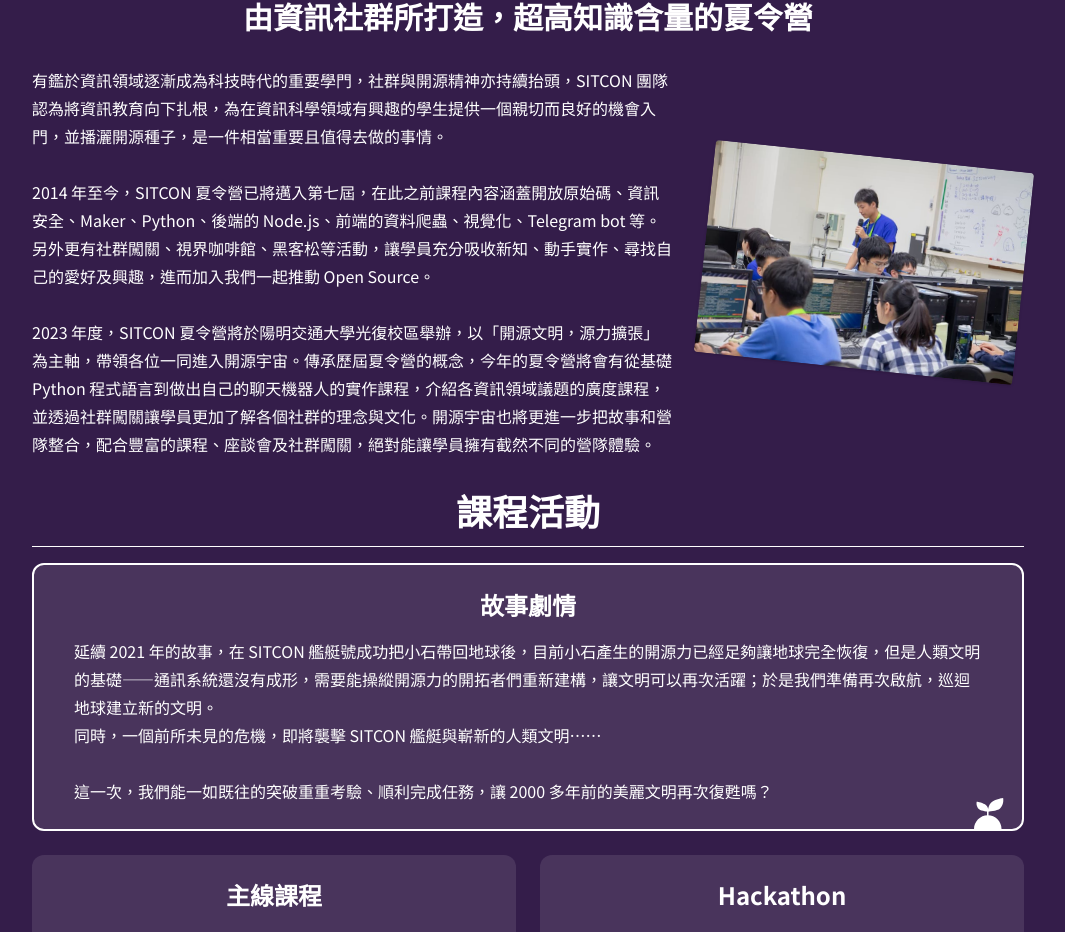
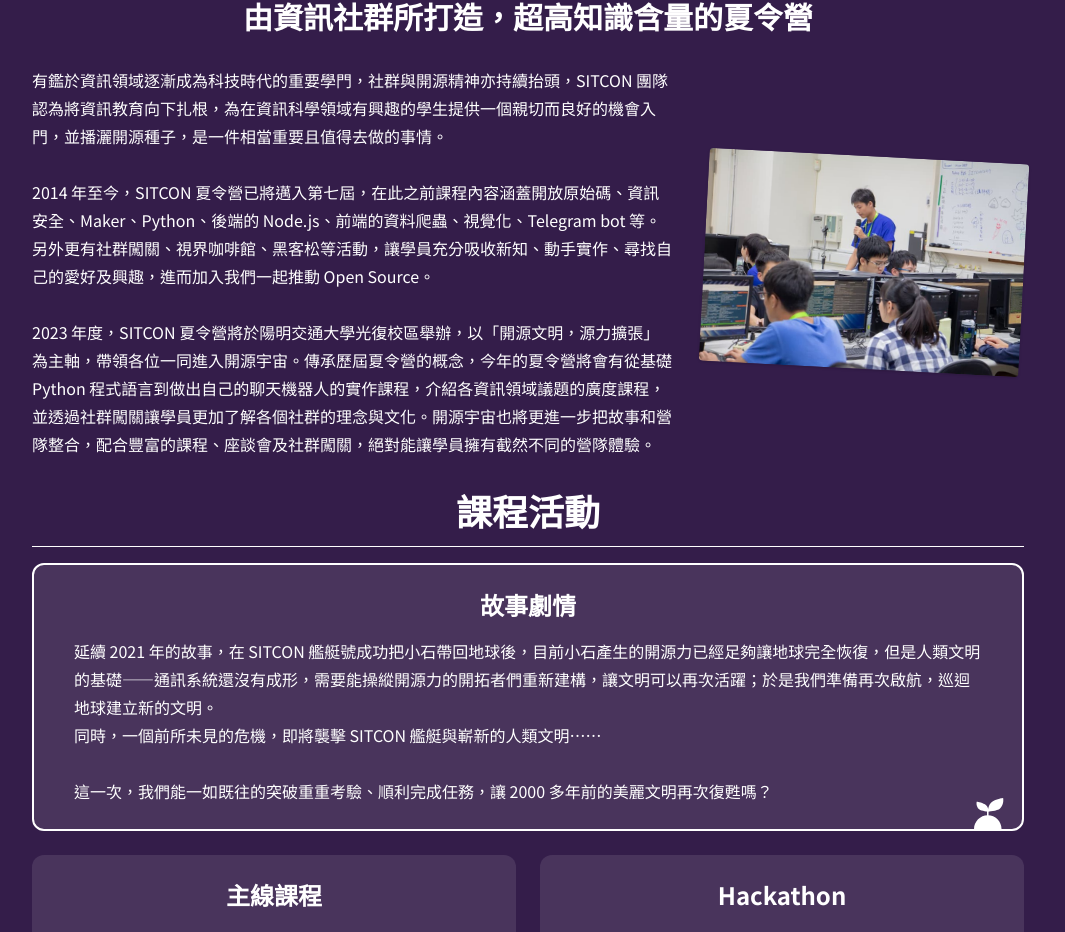
Before and after one commit to sitcon-tw/camp2024, a Next.js app: page / in a window 1280 px wide. Shown: the part 906-1838 px from the top of the page, without its empty margins (112-1177 px from the left). Built offline with nearby package versions, Linux system fonts and the light colour scheme.

Commit message:
updated img style

```diff
--- a/components/Intro.tsx
+++ b/components/Intro.tsx
@@ -13,7 +13,7 @@ export default function Intro() {
           <br />
           2023 年度，SITCON 夏令營將於陽明交通大學光復校區舉辦，以「開源文明，源力擴張」為主軸，帶領各位一同進入開源宇宙。傳承歷屆夏令營的概念，今年的夏令營將會有從基礎 Python 程式語言到做出自己的聊天機器人的實作課程，介紹各資訊領域議題的廣度課程，並透過社群闖關讓學員更加了解各個社群的理念與文化。開源宇宙也將更進一步把故事和營隊整合，配合豐富的課程、座談會及社群闖關，絕對能讓學員擁有截然不同的營隊體驗。
         </p>
-        <img src="/2023/images/48711198528_e7ac02a80b_k.jpg" className="w-full lg:w-80 object-cover rounded lg:rotate-6 shadow" />
+        <img src="/2023/images/48711198528_e7ac02a80b_k.jpg" className="w-full lg:w-80 object-cover rounded lg:rotate-3 shadow" />
       </div>
     </div>
   </>
```
